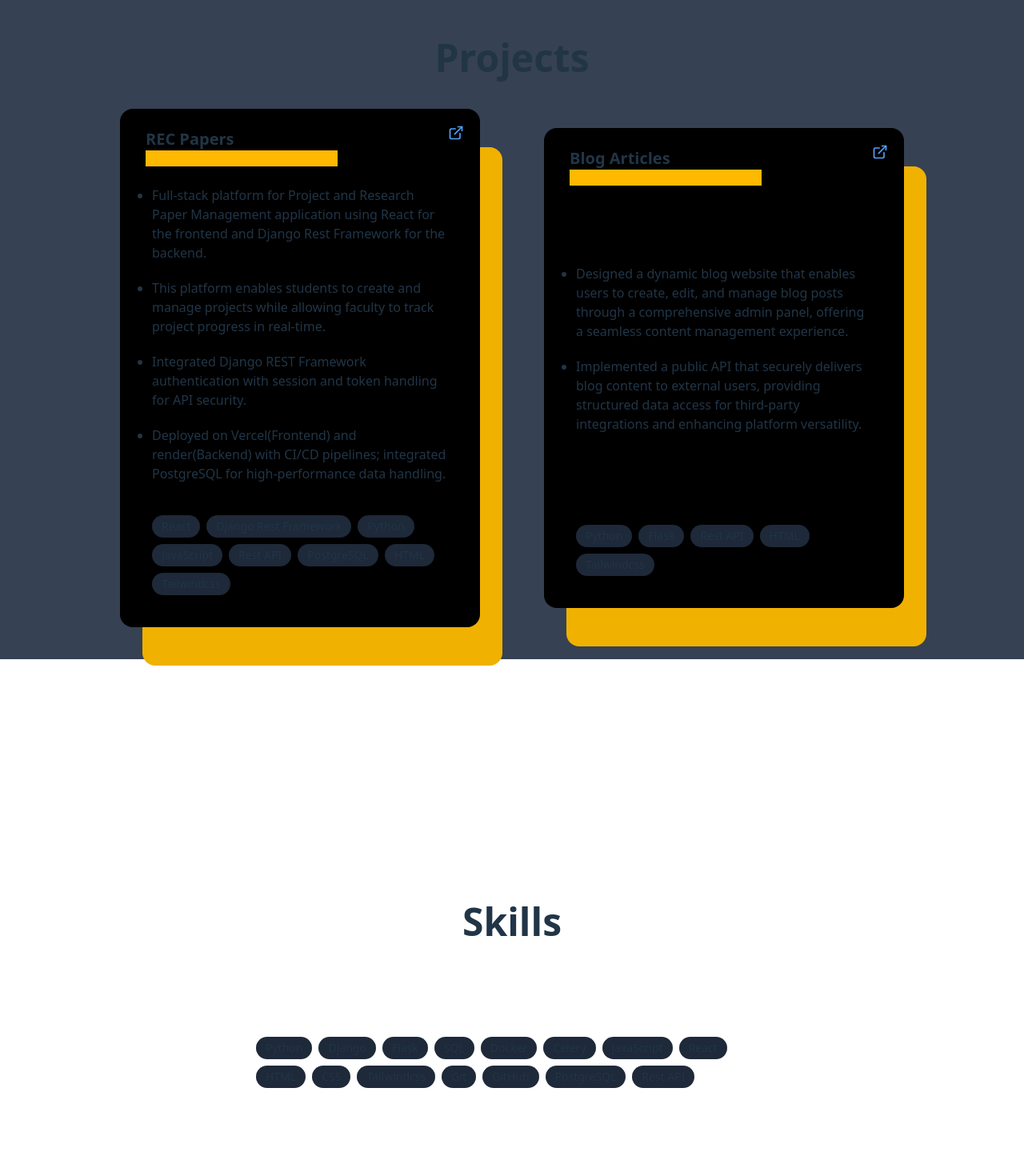
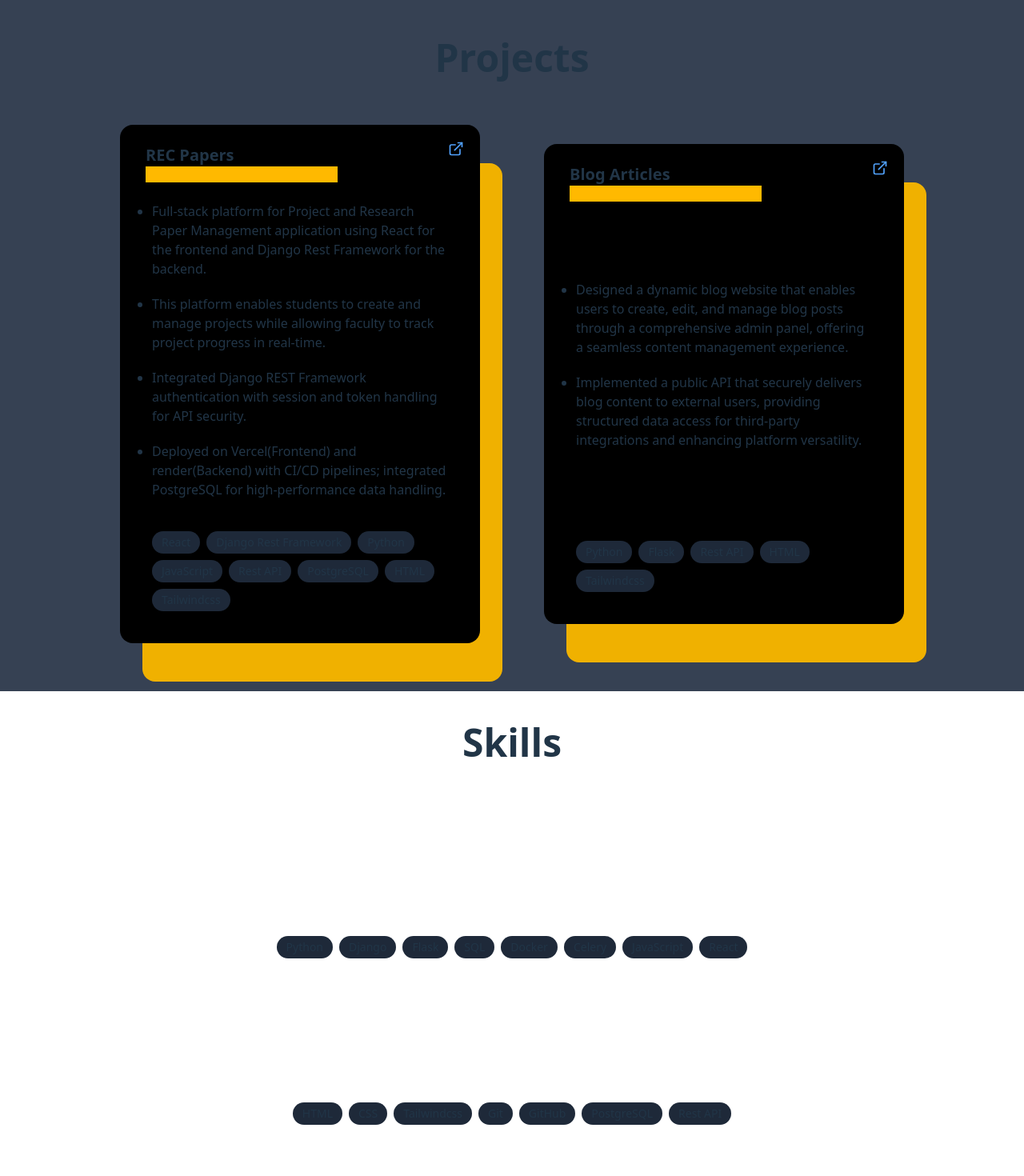
Before and after one commit to alpha-Gautam/gautammaurya, a React (Vite) app: page / in a window 1280 px wide. Shown: the part 1720-3190 px from the top of the page at 80% size. Built offline with nearby package versions, Linux system fonts and the light colour scheme.

Commit message:
skill and projects sections

```diff
--- a/src/components/Projects.jsx
+++ b/src/components/Projects.jsx
@@ -48,7 +48,7 @@ function Projects() {
       <div className="text-5xl font-bold mt-10">Projects</div>
 
       {/* <--! main container---> */}
-      <div className="  justify-center items-center  mt-10 grid grid-cols-1 md:grid-cols-2 gap-20">
+      <div className="  justify-center items-center p-5 mt-10 grid grid-cols-1 md:grid-cols-2 gap-20">
         {/* cards */}
         {projects.map((project, index) => (
           <div className=" relative flex flex-col w-[450px] min-h-[600px] sm-text-wrap z-5">
--- a/src/components/Skills.jsx
+++ b/src/components/Skills.jsx
@@ -22,11 +22,11 @@ function Skills() {
     <div className="min-h-screen flex justify-center">
       <div className="w-[50%]  flex flex-col gap-20 justify-center items-center">
         <div className="text-5xl font-bold p-10">Skills</div>
-        <div className="flex gap-2 flex-wrap">
+        <div className="flex rounded-2xl  justify-center items-center p-2 mb-40 flex-wrap w-full h-full">
           {skills.map((skill, index) => (
             <span
               key={index}
-              className="bg-gray-800 px-3 py-1 rounded-full text-sm hover:scale-110 hover:bg-white/40"
+              className="bg-gray-800 size-fit px-3 py-1 m-1  rounded-full text-sm hover:scale-110 hover:bg-white/40"
             >
               {skill}
             </span>
```
